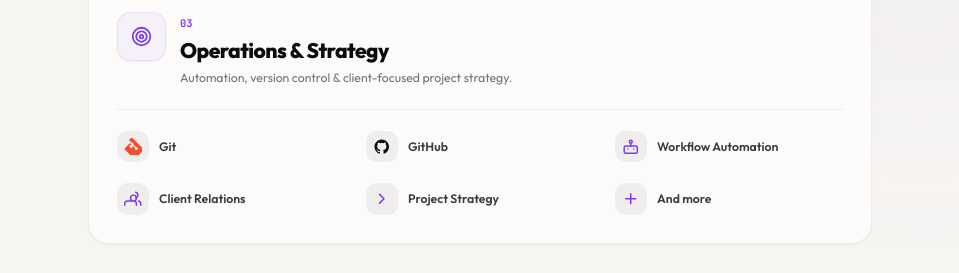
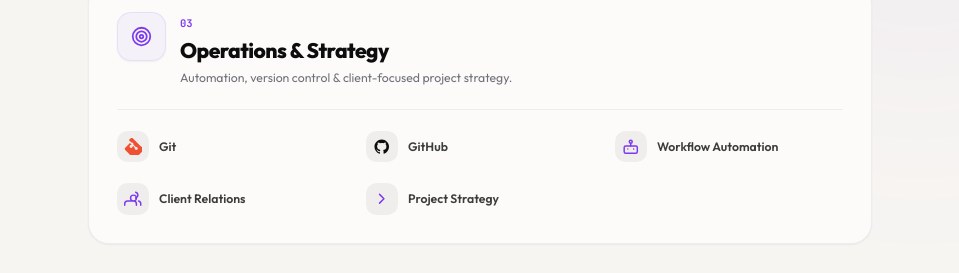
Before and after one commit to arjunparmar03/arjun, a React (Vite) app: page / in a window 1280 px wide. Shown: the part 6791-7064 px from the top of the page, without its empty margins (160-1119 px from the left). Built offline with nearby package versions, Linux system fonts and the light colour scheme; a web font is replaced by a local one.

Commit message:
feat: remove 'And more' sub-skill option from Skills.jsx

```diff
--- a/src/components/Skills.jsx
+++ b/src/components/Skills.jsx
@@ -185,8 +185,7 @@ const skillsData = [
       { name: 'GitHub', logo: <GitHubLogo /> },
       { name: 'Workflow Automation', logo: <RobotIcon /> },
       { name: 'Client Relations', logo: <UsersIcon /> },
-      { name: 'Project Strategy', logo: <RoadmapIcon /> },
-      { name: 'And more', logo: <PlusIcon /> }
+      { name: 'Project Strategy', logo: <RoadmapIcon /> }
     ]
   }
 ];
```
